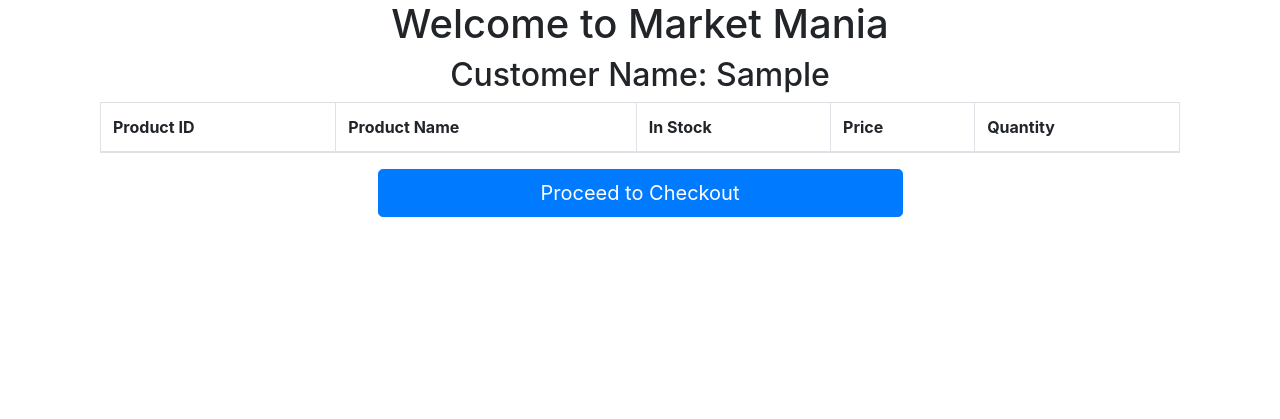
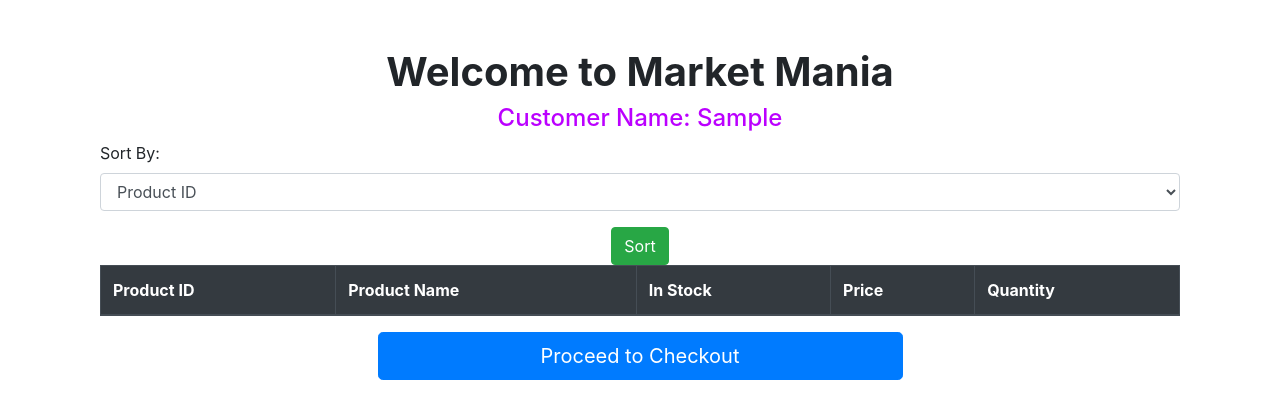
Before and after one commit to mdrhmn48/Flask-Ecommerce-Website, a Flask app: page / in a window 1280 px wide. Shown: the part 56-475 px from the top of the page. Run offline with Flask 3, Linux system fonts and the light colour scheme; the visitor is signed in with stand-in values (Sample User, id 1); data that the repository does not hold is empty; some libraries are stand-ins or nearby versions.

Commit message:
css styling and sorting

```diff
--- a/website/auth.py
+++ b/website/auth.py
@@ -65,6 +65,9 @@ def login():
 @login_required
 def logout():
     session.pop('email', None)
+    session.pop('cart_items', None)
+    session.pop('total_price', None)
+
     logout_user()
     return redirect(url_for("auth.login"))
 
--- a/website/templates/home.html
+++ b/website/templates/home.html
@@ -4,22 +4,39 @@
 
 {% block content %}
 <div class="container">
-    <h1 class="text-center">Welcome to Market Mania</h1>
-    <h2 class="text-center">Customer Name: {{ current_user_email }}</h2>
+    <h1 class="text-center font-weight-bold mt-5">Welcome to Market Mania</h1>
+    <h2 class="text-center" style="color: rgb(187, 0, 255); font-size: 24px;">Customer Name: {{ current_user_email }}</h2>
+
+    <!-- Get sorting -->
+    <form method="GET" action="/">
+        <div class="form-group">
+            <label for="sort-by">Sort By:</label>
+            <select class="form-control" name="sort-by" id="sort-by">
+                <option value="id">Product ID</option>
+                <option value="name">Product Name</option>
+                <option value="quantity">Product Quantity</option>
+                <option value="price">Product Price</option>
+            </select>
+        </div>
+        <div class="row justify-content-center">
+            <div class="col-md-6 text-center">
+              <button type="submit" class="btn btn-success">Sort</button>
+            </div>
+          </div>
+    </form>
 
     <form method="POST" action="{{ url_for('views.home') }}">
         <table class="table table-bordered table-striped">
-            <thead>
+            <thead class="thead-dark">
                 <tr>
                     <th>Product ID</th>
                     <th>Product Name</th>
                     <th>In Stock</th>
                     <th>Price</th>
                     <th>Quantity</th>
-
                 </tr>
             </thead>
-            <tbody>
+            <tbody class="text-center">
                 {% for row in result %}
                 <tr>
                     <td>{{ row[0] }}</td>
@@ -28,7 +45,6 @@
                     <td>{{ row[3] }}</td>
                     <td>
                         <input type="number" class="form-control quantity-input" id="quantity_{{ row[0] }}" name="quantity_{{ row[0] }}" placeholder="Quantity" min="0">
-
                     </td>
                 </tr>
                 {% endfor %}
--- a/website/views.py
+++ b/website/views.py
@@ -30,10 +30,27 @@ def home():
     current_user_email = current_user.first_name
     print("current_user_email: ", current_user_email)
 
+    sort_by = request.args.get("sort-by")
     with my_connection.cursor(buffered=True) as db_cursor:
-        db_cursor.execute("SELECT * FROM products")
-        result = db_cursor.fetchall()
-        print("result:----->", result)
+        result = fetch_products_sorted(sort_by, db_cursor)
+        print(result)
+    # sql_query = "SELECT * FROM Products ORDER BY "
+    # if sort_by == "id":
+    #     sql_query += "product_id"
+    # elif sort_by == "name":
+    #     sql_query += "product_name"
+    # elif sort_by == "quantity":
+    #     sql_query += "product_quantity"
+    # elif sort_by == "price":
+    #     sql_query += "product_price"
+    # else:
+    #     sql_query += "product_id"
+
+    # with my_connection.cursor(buffered=True) as db_cursor:
+    #     db_cursor.execute(sql_query)
+    #     result = db_cursor.fetchall()
+    #     print("result:----->", result)
+
 
     if request.method == "POST":
         cart_items = []
@@ -89,6 +106,33 @@ def home():
             return redirect(url_for("views.checkout"))
 
     return render_template("home.html", current_user_email=current_user_email, result=result, total_price=0)
+
+def fetch_products_sorted(sort_by, db_cursor):
+    # Validate the sort_by value to prevent SQL injection
+
+    # Define the default sort column
+    default_sort_column = "product_id"
+
+    # Map the sort_by value to the corresponding column name
+    column_mapping = {
+        "id": "product_id",
+        "name": "product_name",
+        "quantity": "product_quantity",
+        "price": "product_price"
+    }
+
+    # Get the column name based on the sort_by value, or use the default sort column if it's invalid
+    sort_column = column_mapping.get(sort_by, default_sort_column)
+
+    # Generate the SQL query
+    sql_query = f"SELECT * FROM Products ORDER BY {sort_column}"
+
+    # Execute the SQL query and fetch the results
+    db_cursor.execute(sql_query)
+    result = db_cursor.fetchall()
+    print("result: ----->", result)
+
+    return result
 
 
 
```
Also changed, not shown: website/templates/checkout.html (+4 -4 lines).
